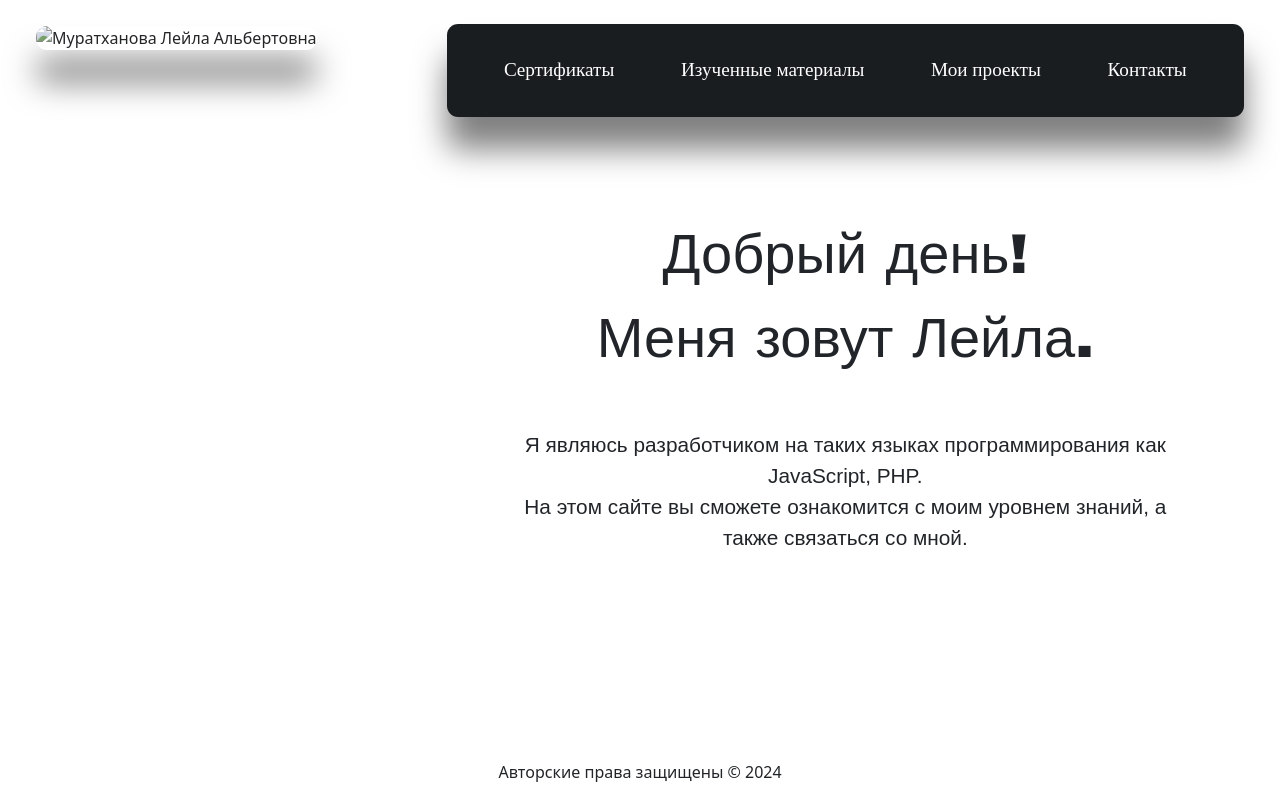
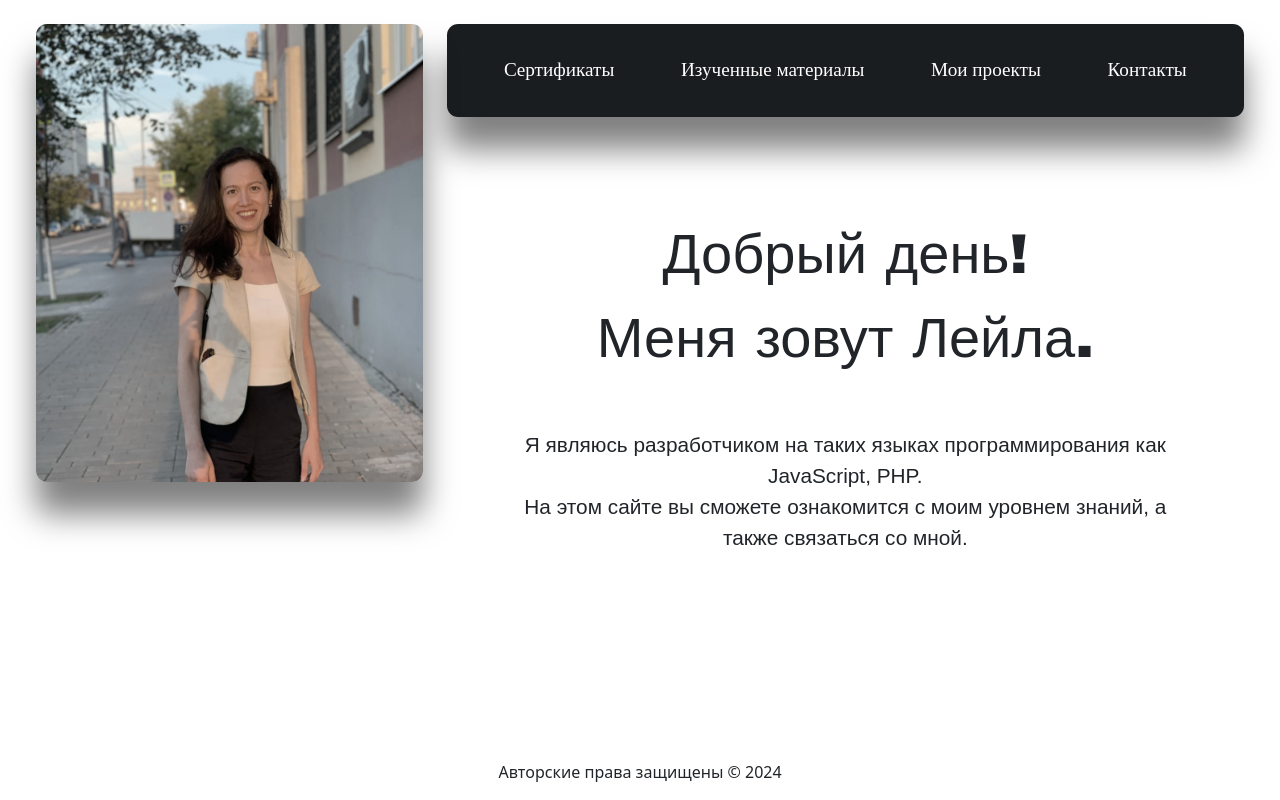
Before and after one commit to Leila163rus/portfolio, a website: page index.html in a window 1280 px wide. Drawn offline with nearby package versions, Linux system fonts and the light colour scheme.

Commit message:
new photo

```diff
--- a/index.html
+++ b/index.html
@@ -12,7 +12,7 @@
 <body>
   <div class="row m-4">
     <div class="col col-4">
-      <img src="Picture/Для%20портфолио%20.jpg"
+      <img src="Picture/Для портфолио новый.png"
         class="img-fluid"
         alt="Mуратханова Лейла Альбертовна">
     </div>
```
